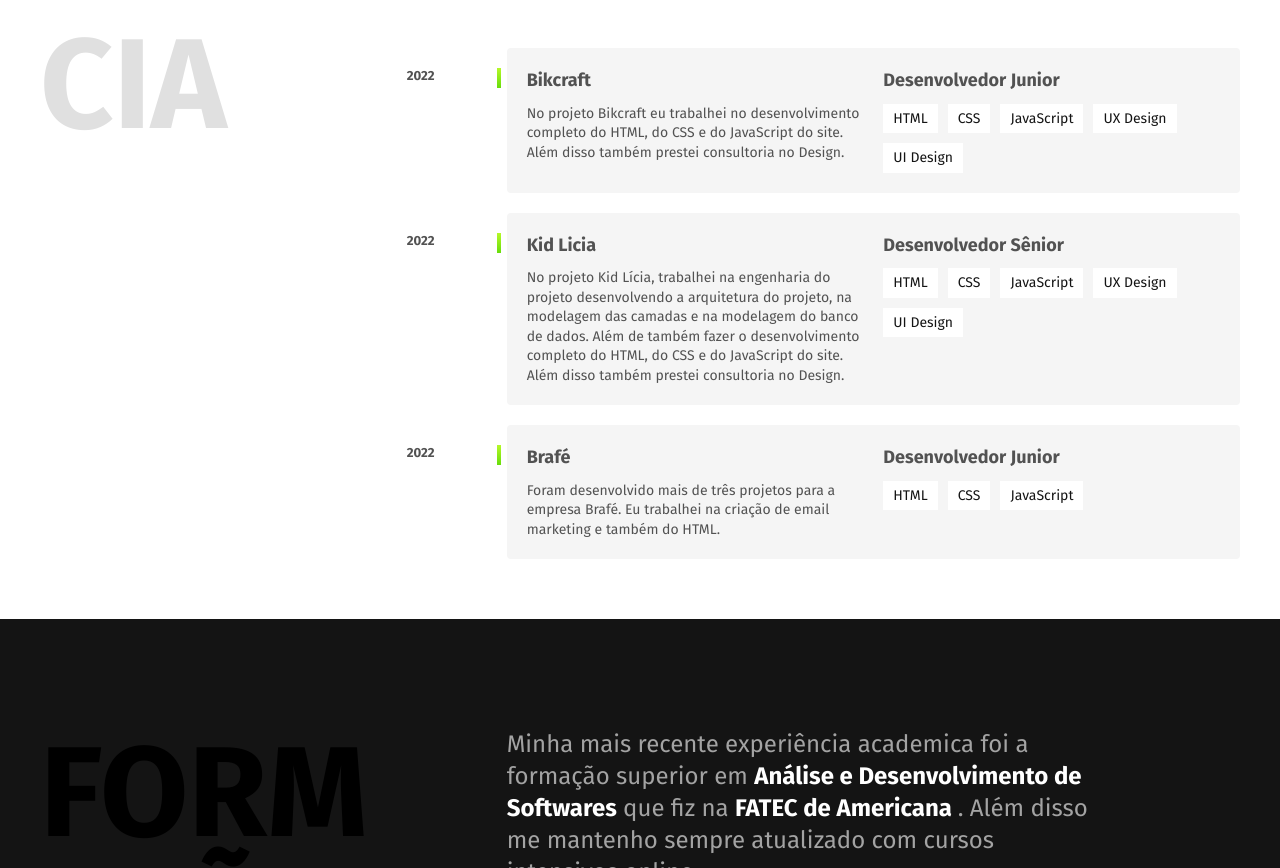
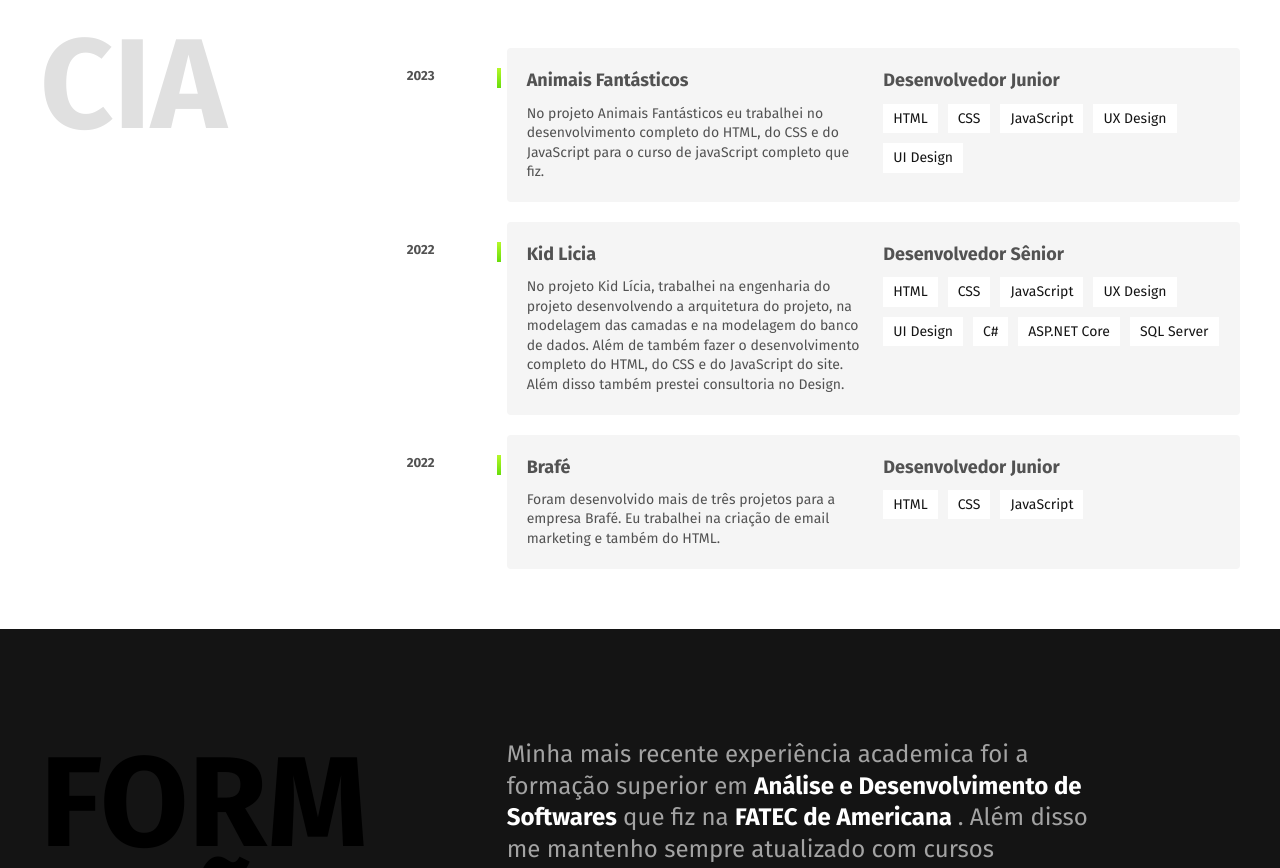
Before and after one commit to dnadocodigo/Html.portfolio.dev.git.io, a plain HTML site: page index.html in a window 1280 px wide. Shown: the part 989-1857 px from the top of the page. Drawn offline with Linux system fonts and the light colour scheme.

Commit message:
text eperiencia geral

```diff
--- a/index.html
+++ b/index.html
@@ -47,10 +47,10 @@
       </p>
 
       <div class="experiencia-empresas">
-        <span class="experiencia-empresa-ano">2022</span>
-        <h3 class="experiencia-empresa-titulo">Bikcraft</h3>
+        <span class="experiencia-empresa-ano">2023</span>
+        <h3 class="experiencia-empresa-titulo">Animais Fantásticos</h3>
         <span class="experiencia-empresa-titulo">Desenvolvedor Junior</span>
-        <p class="experiencia-empresa-texto">No projeto Bikcraft eu trabalhei no desenvolvimento completo do HTML, do CSS e do JavaScript do site. Além disso também prestei consultoria no Design.
+        <p class="experiencia-empresa-texto">No projeto Animais Fantásticos eu trabalhei no desenvolvimento completo do HTML, do CSS e do JavaScript para o curso de javaScript completo que fiz.
         </p>
         <ul class="experiencia-empresas-habilidades">
           <li>HTML</li>
@@ -72,6 +72,9 @@
           <li>JavaScript</li>
           <li>UX Design</li>
           <li>UI Design</li>
+          <li>C#</li>
+          <li>ASP.NET Core</li>
+          <li>SQL Server</li>
         </ul>
       </div>
       <div class="experiencia-empresas">
```
